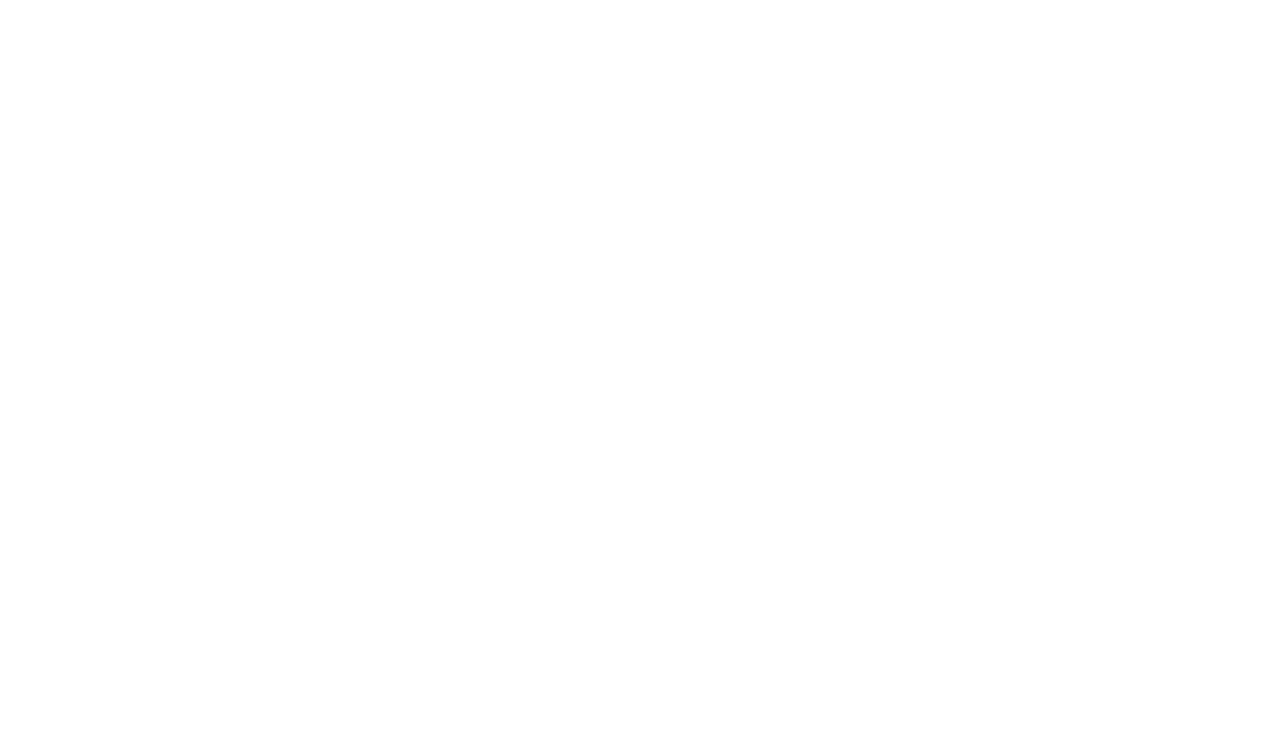
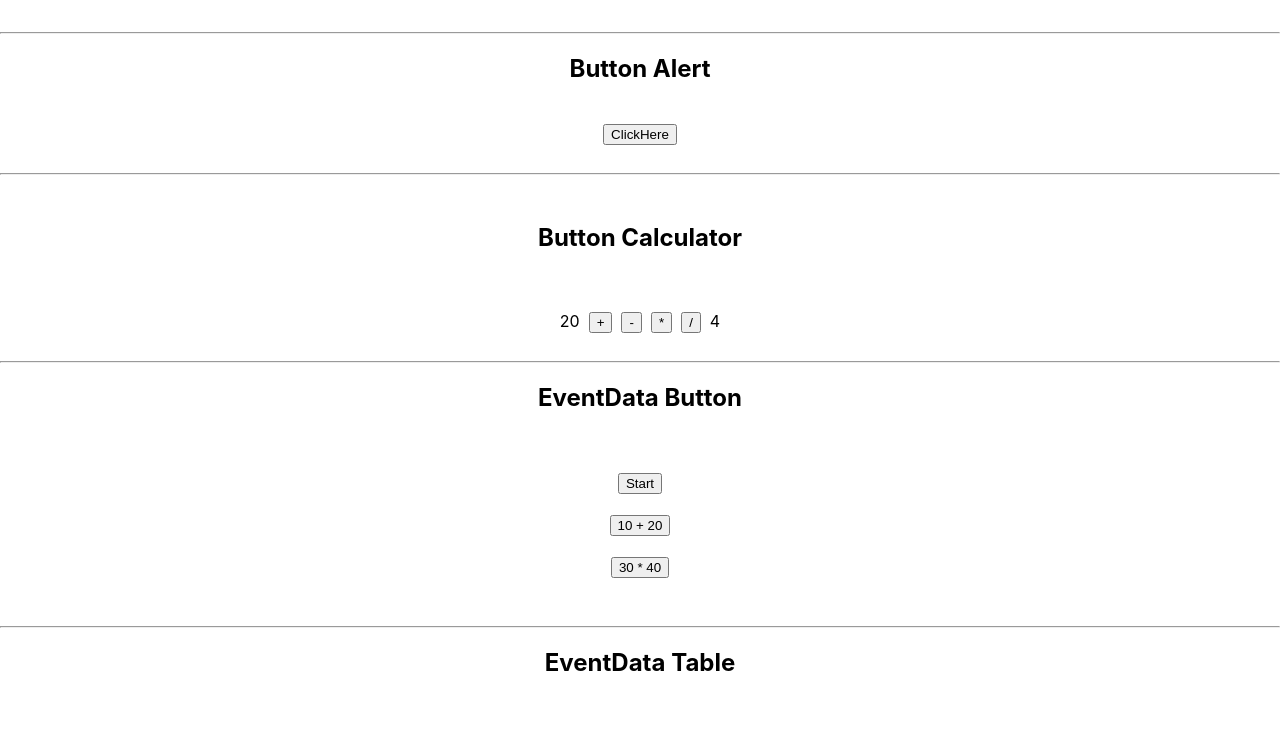
Before and after one commit to SaharatPankawn/pluem-project, a React (Create React App) app in the folder React/app1/: page / in a window 1280 px wide. Shown: the part 280-1025 px from the top of the page. Before the commit the page ends 800 px from the top, so only its background shows below. Built offline with nearby package versions, Linux system fonts and the light colour scheme.

Commit message:
Update App

```diff
--- a/React/app1/src/App.js
+++ b/React/app1/src/App.js
@@ -1,15 +1,37 @@
 import React from "react";
 import {Header , Content , Footer} from "./func-components";
 import Calendar from "./class-components.js";
+import { EventData } from "./event-data";
+import {Calculator} from './calculator';
+import { Table } from "./event-data2";
+import Button from './class-components2'
 
 function App() {
 	return (
 		<>
-    <Header />
+		<Header/>
+		<br/>
 		<p><center><Calendar/></center></p>
+		<br/>
 		<Content />
-    <Footer />
+		<br/><hr/>
+		<h2 style={{textAlign:"center"}}>Button Alert</h2>
+		<br/>
+		<center><Button /></center>
+		<br/><hr/><br/>
+		<h2 style={{textAlign:"center"}}>Button Calculator</h2><br/>
+		<Calculator/>
+		<br/><hr/>
+		<h2 style={{textAlign:"center"}}>EventData Button</h2><br/>
+		<EventData/>
+		<br/><hr/>
+		<h2 style={{textAlign:"center"}}>EventData Table</h2><br/>
+		<Table/>
+		<br/>
+		<hr/>
+		<Footer/>
 		</>
 	)
 }
+
 export default App;
```
Lines whose indentation alone changed are shown as unchanged.
